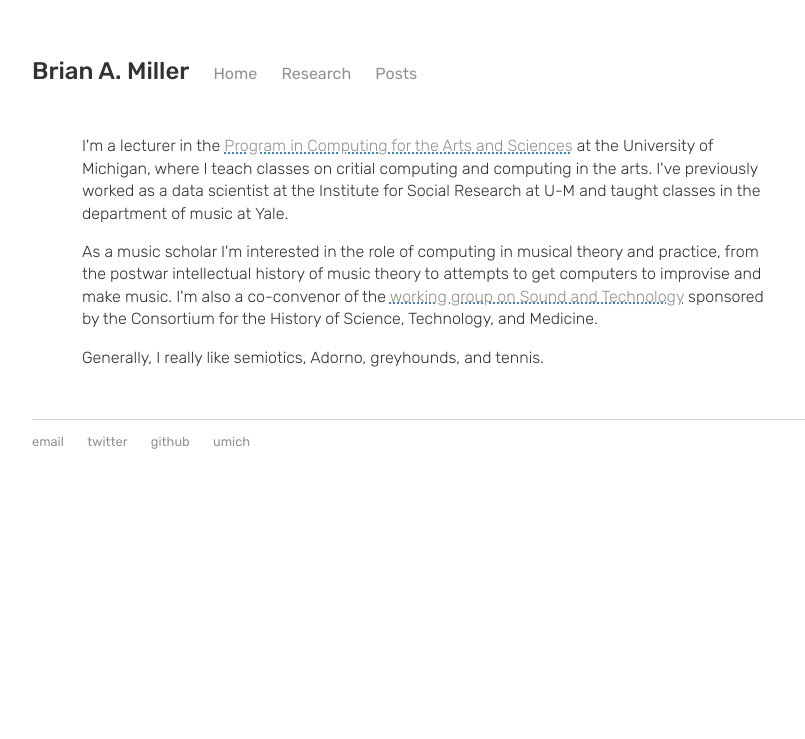
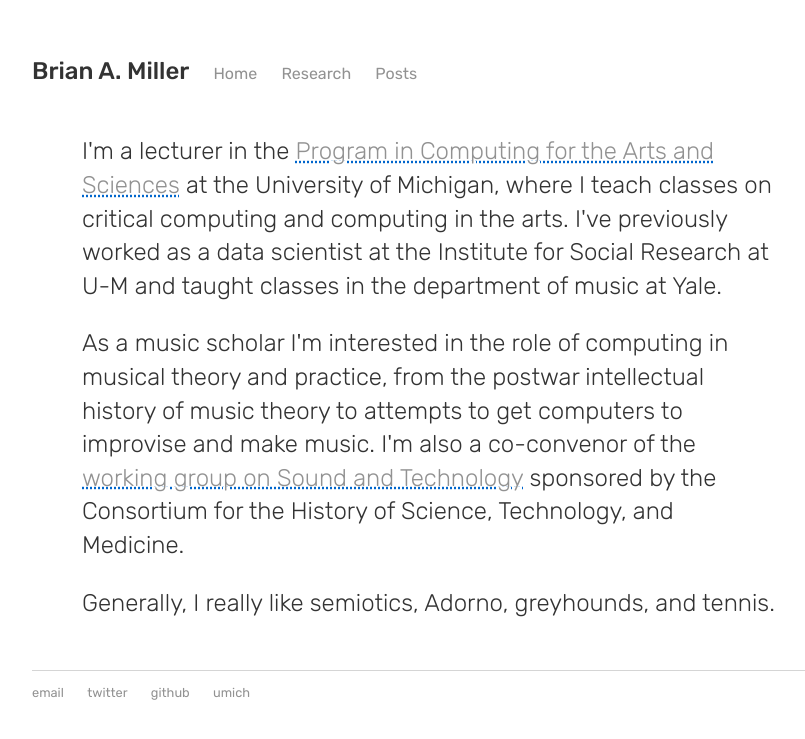
Before and after one commit to bmill42/bmill42.github.io, a Jekyll site: the page built from index.html, in a window 1280 px wide. Shown: the top 739 px of the page, without its empty margins (168-973 px from the left). Built offline with Jekyll 4.4.1, drawn with Linux system fonts in a browser that asks for light colours.

```diff
--- a/css/main.css
+++ b/css/main.css
@@ -9,7 +9,7 @@ a { text-decoration: underline; color: #929292; font-weight: lighter; text-decor
 a:hover { color: #0066cc; }
 
 p, ul {font-family: 'Rubik', 'Verdana', 'Arial', 'Sans-Serif'; }
-p, ul { font-size: 1em; line-height: 1.4em; color: #333; font-weight: lighter;}
+p, ul { font-size: 1.5em; line-height: 1.4em; color: #333; font-weight: lighter;}
 li.emph {font-size: 1.5em; font-weight: 500;}
 @media screen and (max-width:1000px) {
   /* CSS for screens that are 1000 pixels or more will be put in this section */
--- a/index.html
+++ b/index.html
@@ -5,7 +5,7 @@ title: Brian A. Miller
 
 <div class="blurb">
 
-    <p>I'm a lecturer in the <a href="https://lsa.umich.edu/computingfor/undergraduates/course-offerings.html">Program in Computing for the Arts and Sciences</a> at the University of Michigan, where I teach classes on critial computing and computing in the arts. I've previously worked as a data scientist at the Institute for Social Research at U-M and taught classes in the department of music at Yale.</p>
+    <p>I'm a lecturer in the <a href="https://lsa.umich.edu/computingfor/undergraduates/course-offerings.html">Program in Computing for the Arts and Sciences</a> at the University of Michigan, where I teach classes on critical computing and computing in the arts. I've previously worked as a data scientist at the Institute for Social Research at U-M and taught classes in the department of music at Yale.</p>
 
     <p>As a music scholar I'm interested in the role of computing in musical theory and practice, from the postwar intellectual history of music theory to attempts to get computers to improvise and make music. I'm also a co-convenor of the <a href="https://www.chstm.org/content/sound-and-technology">working group on Sound and Technology</a> sponsored by the Consortium for the History of Science, Technology, and Medicine.</p>
 
--- a/posts/index.html
+++ b/posts/index.html
@@ -4,7 +4,7 @@ title: Posts
 ---
 <h3>{{ page.title }}</h3>
 
-<p>Data science explorations, words about academic things, and so on.</p>
+<p>Words not fit to print elsewhere.</p>
 
 <ul class="posts">
 
```
